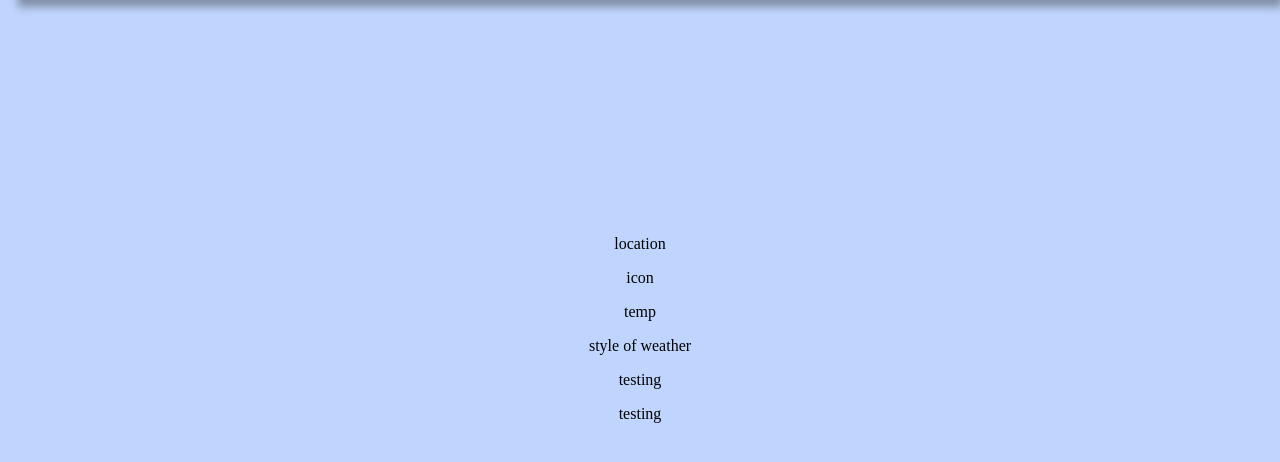
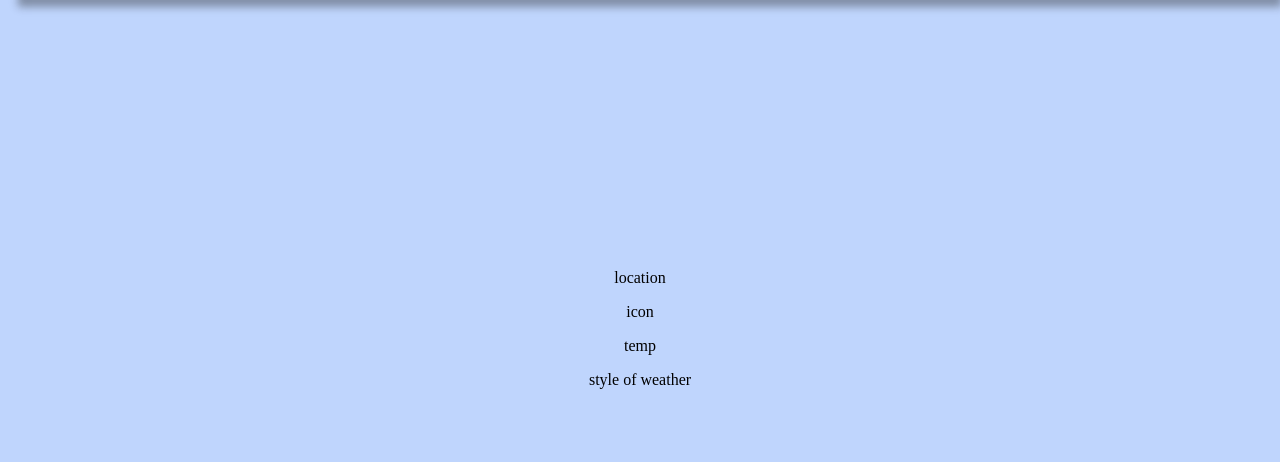
Before and after one commit to bwaterman8/weatherApp, a plain HTML site: page index.html in a window 1280 px wide. Shown: the part 122-584 px from the top of the page. Drawn offline with Linux system fonts and the light colour scheme.

Commit message:
completed basic html and css for prototype

```diff
--- a/index.html
+++ b/index.html
@@ -16,8 +16,6 @@
             <p class="icon">icon</p>
             <p class="the_temp">temp</p>
             <p class="the_weather">style of weather</p>
-            <p>testing</p>
-            <p>testing</p>
         </div>
     </div>
 </body>
```
